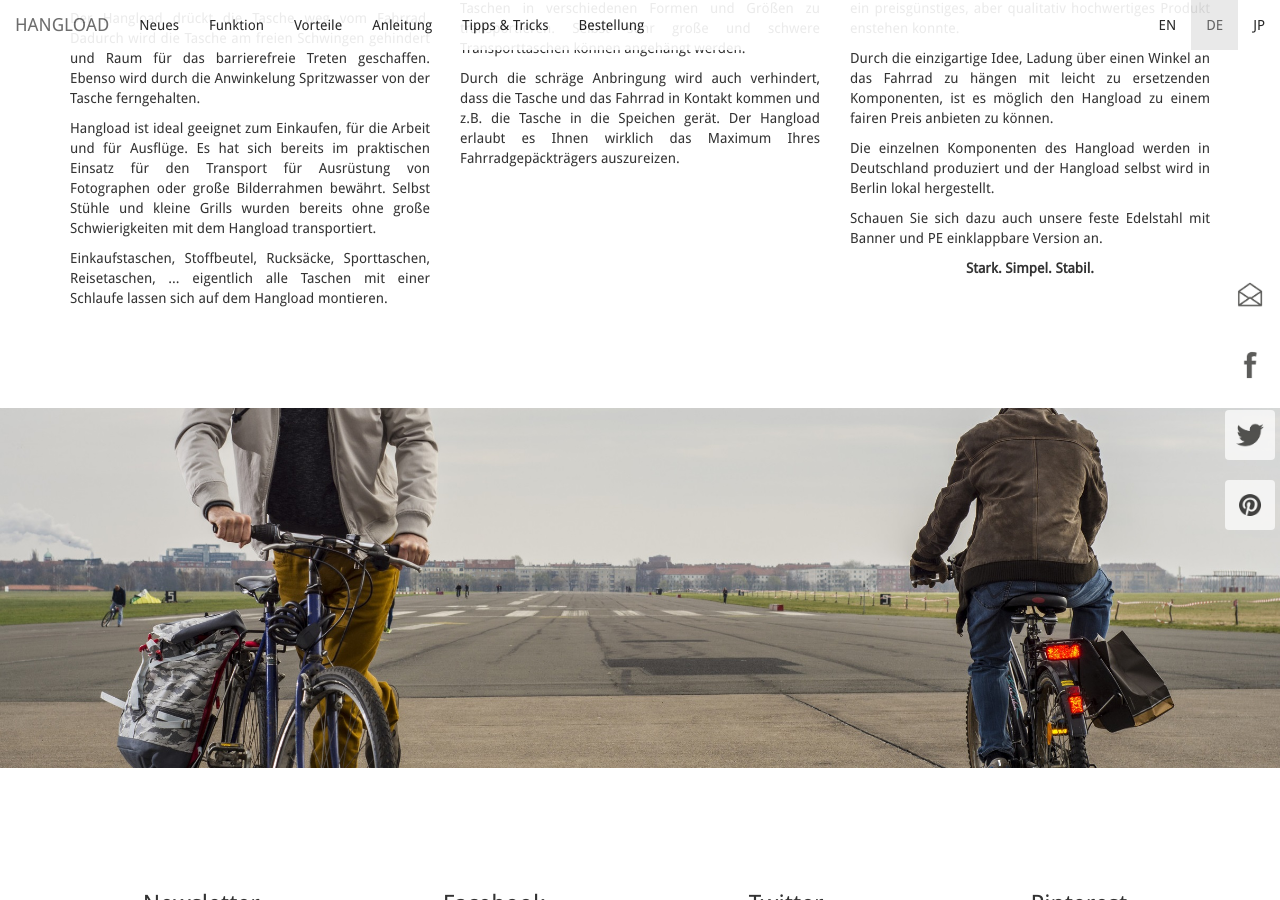
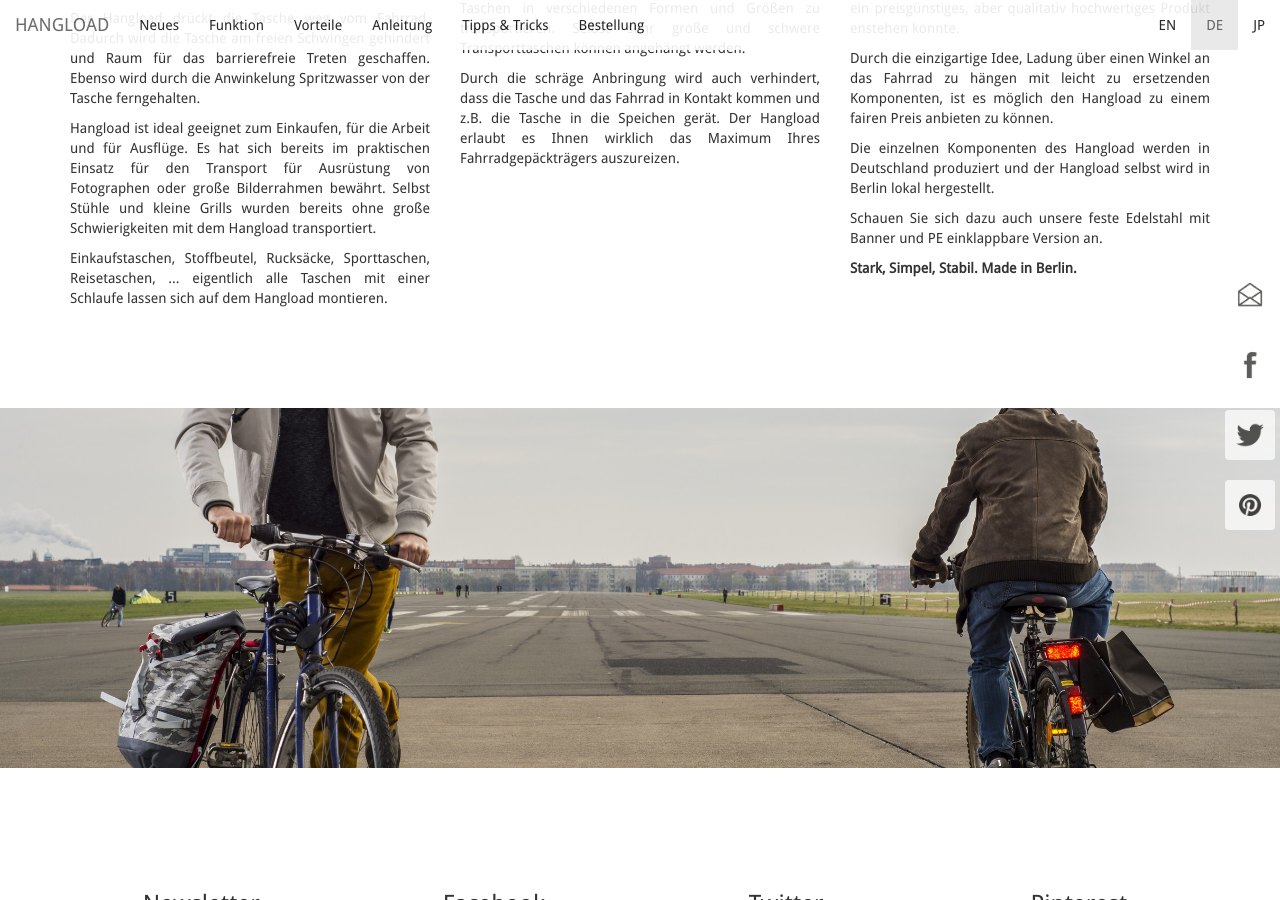
Before and after one commit to bodokaiser/hangload.com, a Jekyll site: the page built from de/index.html, in a window 1280 px wide and 900 px high, scrolled down 3700 px. Built offline with Jekyll 4.4.1, drawn with Linux system fonts in a browser that asks for light colours; nearby versions of some CDN libraries; library files that are not in the unit come from our copies; Markdown is read by kramdown in place of the engine named in the settings.

Commit message:
Update index.html

```diff
--- a/de/index.html
+++ b/de/index.html
@@ -201,8 +201,8 @@ src="/images/webshop/Edelstahl mit Banner Farben.png" />
       <p class="text-justify">
         Schauen Sie sich dazu auch unsere feste Edelstahl mit Banner und PE einklappbare Version an.
       </p>
-      <p class="text-center">
-        <strong>Stark. Simpel. Stabil.</strong>
+      <p class="text-justify">
+        <strong>Stark, Simpel, Stabil. Made in Berlin. </strong>
       </p>
     </div>
   </div>
```
